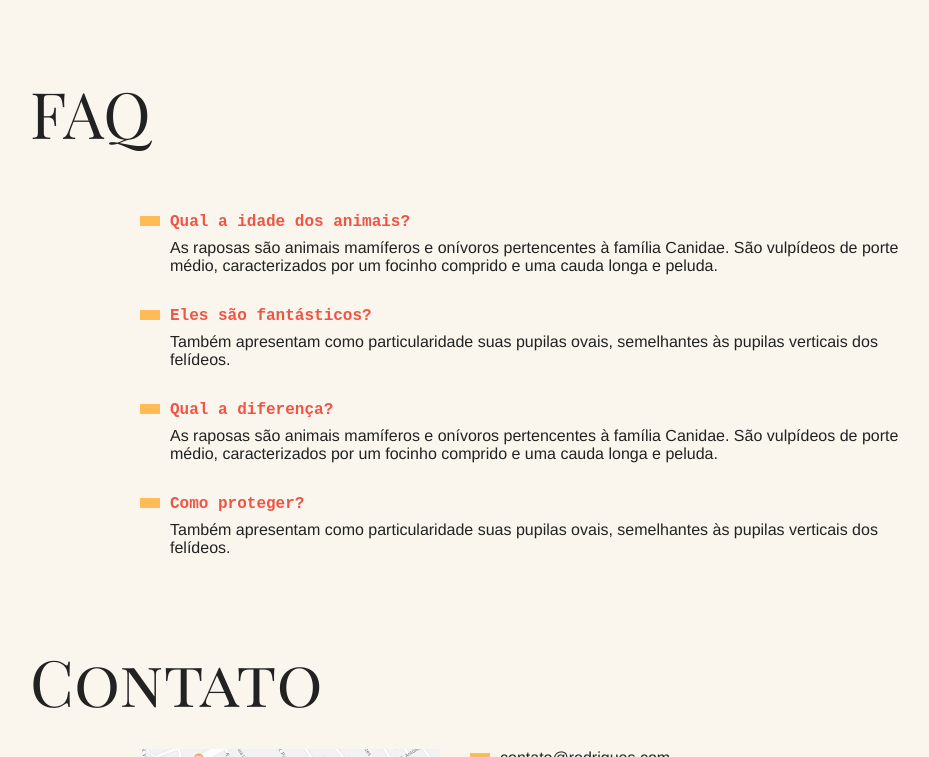
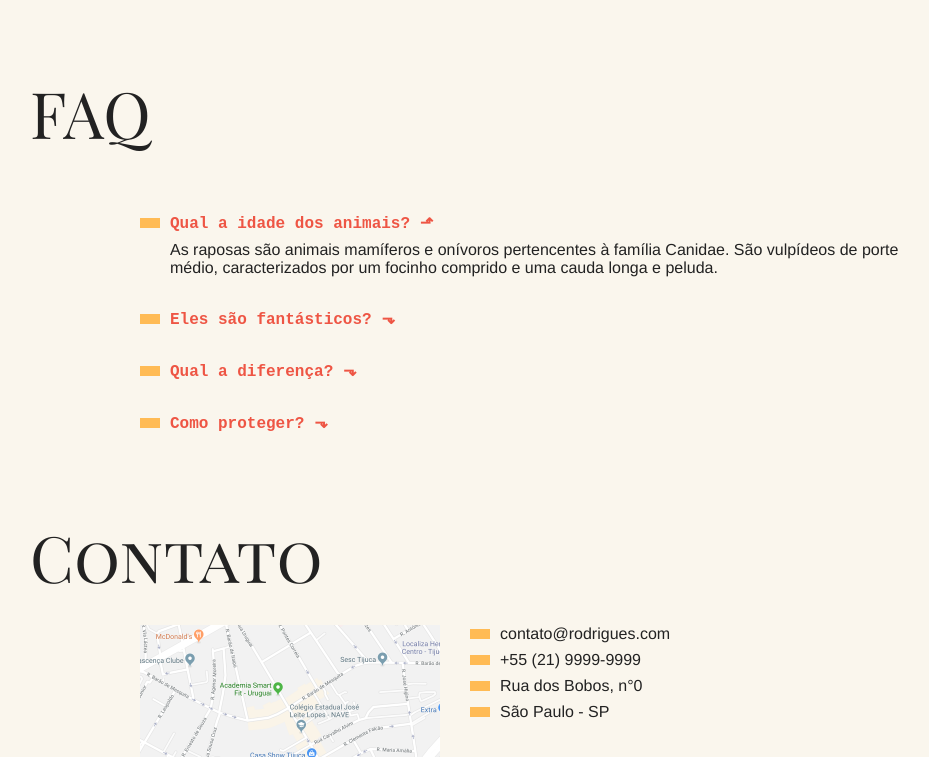
Before and after one commit to vrodrigues06/Javascript-Origamid, a plain HTML site: page index.html in a window 1280 px wide. Shown: the part 676-1433 px from the top of the page, without its empty margins (160-1089 px from the left). Drawn offline with Linux system fonts and the light colour scheme.

Commit message:
Accordion-List

```diff
--- a/css/style.css
+++ b/css/style.css
@@ -260,3 +260,48 @@ li a:hover {
     transform: translate3d(0, 0, 0);
   }
 }
+
+.js .js-accordion dd {
+  display: none;
+}
+
+.js-accordion dt::after {
+  content: "⬎";
+  margin-left: 10px;
+
+}
+
+.js-accordion dt.ativo::after {
+  content: "⬏";
+  margin-left: 10px;
+}
+
+.js-accordion dd.ativo {
+  display: block;
+  animation: slideDown .5s forwards;
+}
+
+
+@keyframes slideDown {
+  from {
+    opacity: 0;
+    max-height: 0;
+  }
+
+  to {
+    opacity: 1;
+    max-height: 200px;
+  }
+}
+
+@keyframes slideUp {
+  from {
+    opacity: 1;
+    max-height: 200px;
+  }
+
+  to {
+    opacity: 0;
+    max-height: 0;
+  }
+}
--- a/index.html
+++ b/index.html
@@ -97,7 +97,7 @@
   </section>
   <section class="grid-section faq" id="faq">
     <h1 class="titulo">FAQ</h1>
-    <dl class="faq-lista">
+    <dl class="faq-lista js-accordion">
       <dt>Qual a idade dos animais?</dt>
       <dd>As raposas são animais mamíferos e onívoros pertencentes à família Canidae. São vulpídeos de porte médio, caracterizados por um focinho comprido e uma cauda longa e peluda.</dd>
       <dt>Eles são fantásticos?</dt>
--- a/script.js
+++ b/script.js
@@ -1,13 +1,15 @@
+function initTabNav() {
   const tabMenu = document.querySelectorAll(".js-tabmenu li");
   const tabContent = document.querySelectorAll(".js-content section");
+  const activeClass = "ativo";
 
   if (tabContent.length && tabMenu.length) {
-  tabContent[0].classList.add("ativo");
+    tabContent[0].classList.add(activeClass);
     function activeTab(index) {
       tabContent.forEach((section) => {
-      section.classList.remove("ativo");
+        section.classList.remove(activeClass);
       });
-    tabContent[index].classList.add("ativo");
+      tabContent[index].classList.add(activeClass);
     }
 
     tabMenu.forEach((itemMenu, index) => {
@@ -16,3 +18,25 @@ if (tabContent.length && tabMenu.length) {
       });
     });
   }
+}
+initTabNav();
+
+function initAccordion() {
+  const accordionList = document.querySelectorAll(".js-accordion dt");
+  const activeClass = "ativo";
+  if (accordionList.length) {
+    accordionList[0].nextElementSibling.classList.add(activeClass);
+    accordionList[0].classList.add(activeClass);
+
+    function activeAccordion(event) {
+      this.classList.toggle(activeClass);
+      this.nextElementSibling.classList.toggle(activeClass);
+    }
+
+    accordionList.forEach((item) => {
+      item.addEventListener("click", activeAccordion);
+    });
+  }
+}
+
+initAccordion();
```
Lines whose indentation alone changed are shown as unchanged.
